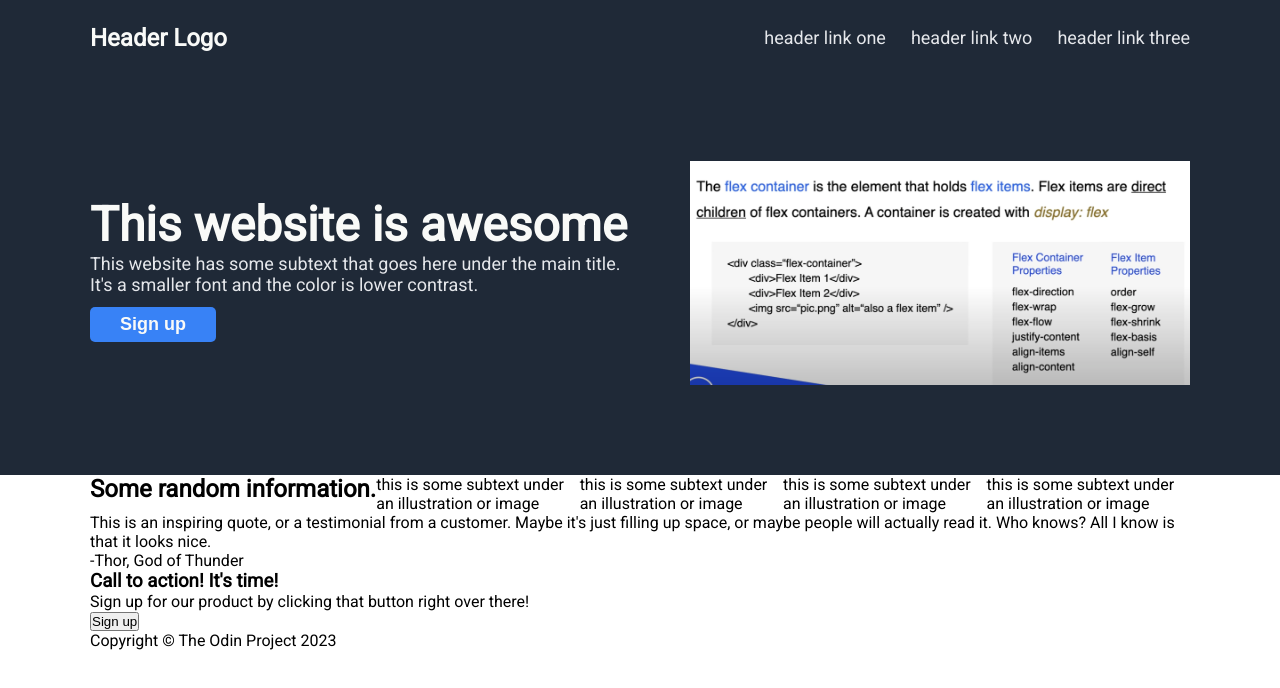
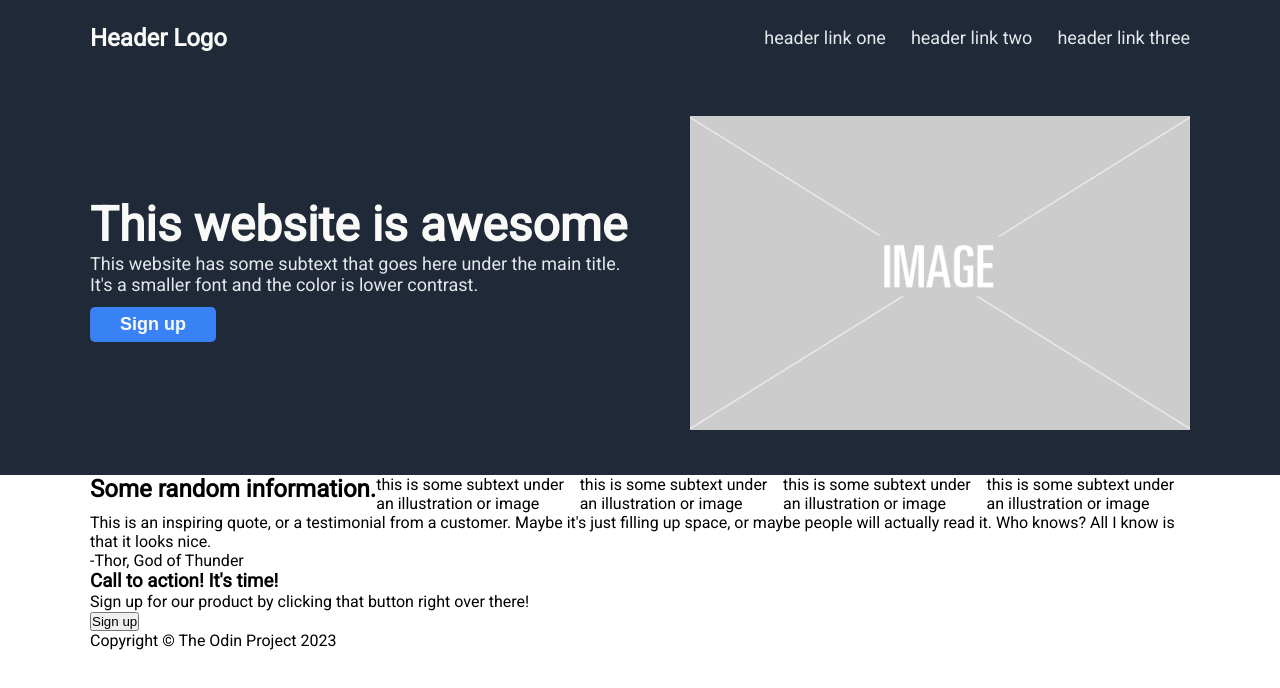
Before and after one commit to ckochera/odin-landing-page, a plain HTML site: page index.html in a window 1280 px wide. Drawn offline with Linux system fonts and the light colour scheme.

Commit message:
Change placeholder image
Changed placeholder image.

```diff
--- a/index.html
+++ b/index.html
@@ -25,7 +25,7 @@
                 <button class="signup">Sign up</button>
             </div>
             <div class="hero-right">
-            <img src="./image.png" alt="Placeholder image">
+            <img src="./img-placeholder.jpg" alt="Placeholder image">
             </div>
         </div>
     </header>
```
Also changed, not shown: img-placeholder.jpg (added).
